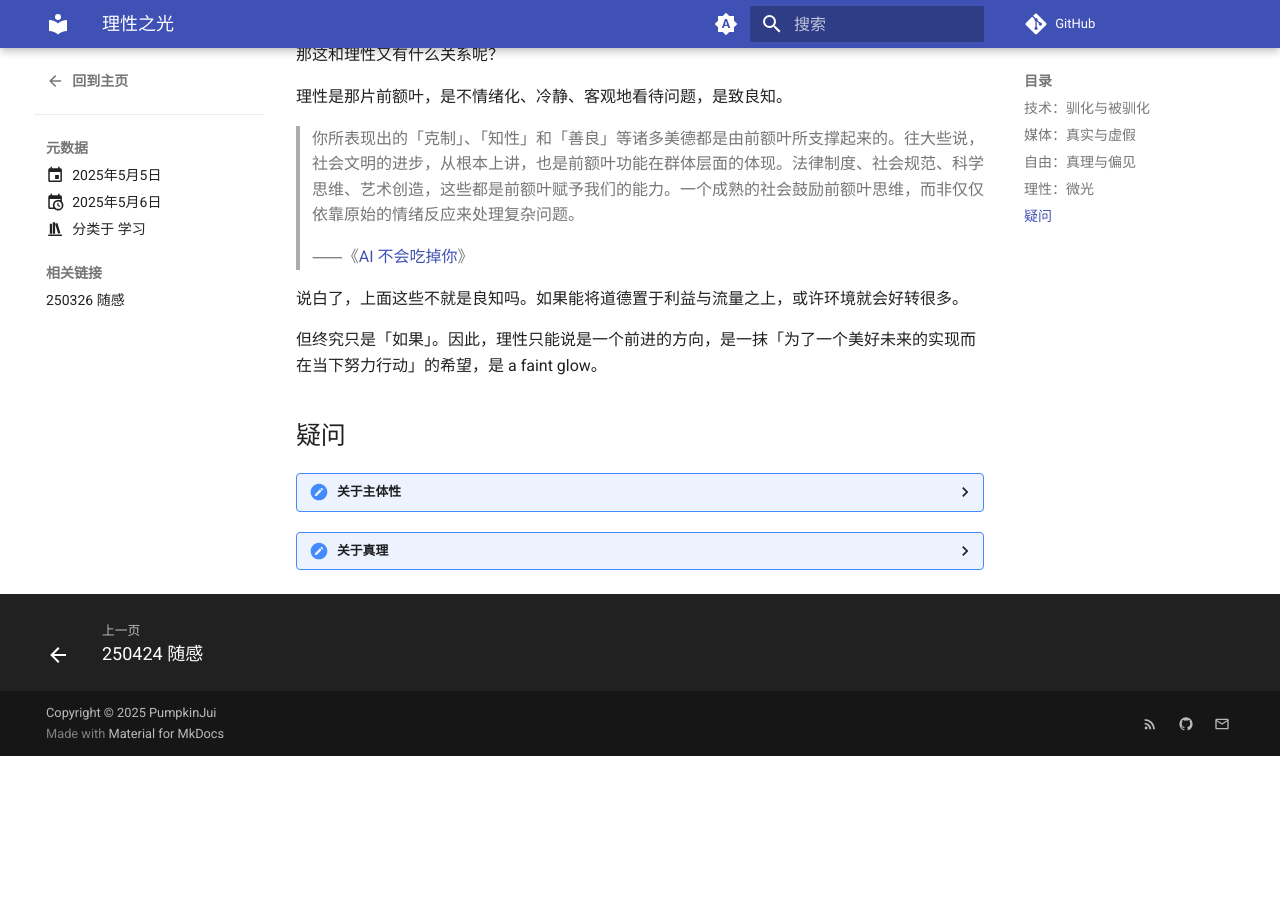
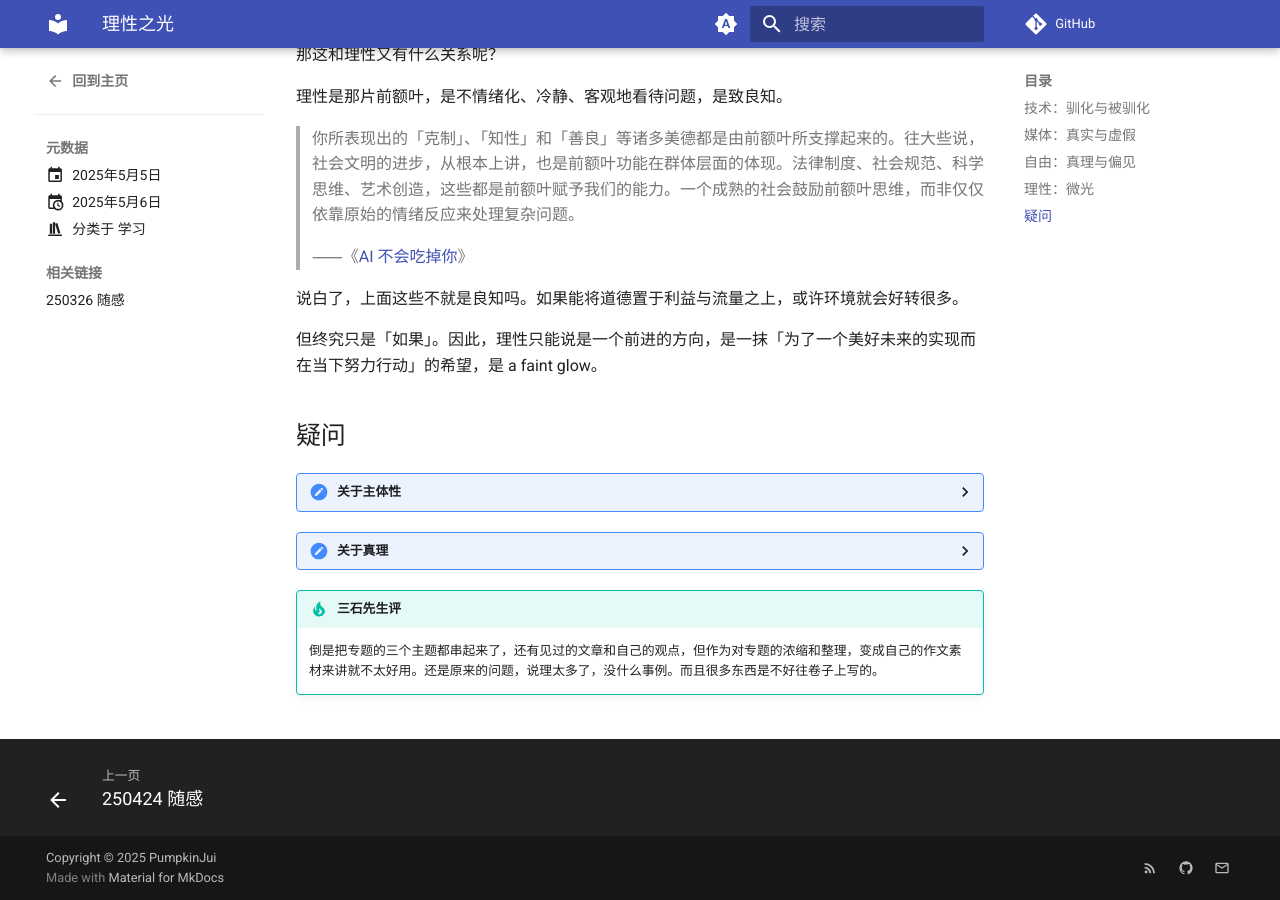
Before and after one commit to PumpkinJui/blog, an MkDocs documentation site: the page built from docs/blog/posts/250505_a_faint_glow.md, in a window 1280 px wide and 900 px high, scrolled down 3867 px. Built offline with MkDocs 1.6.1 and Material for MkDocs 9.7.7, drawn with Linux system fonts in a browser that asks for light colours; comment, search, counter and statistics services are not loaded; before the commit the page ends 4623 px from its top, so only the background shows below that.

Commit message:
Add 250505 evaluation

```diff
--- a/docs/blog/posts/250505_a_faint_glow.md
+++ b/docs/blog/posts/250505_a_faint_glow.md
@@ -166,3 +166,8 @@ links:
 读不懂，但怎么有一种「真理」是荒诞的感觉……
 
 ///
+/// tip | 三石先生评
+
+倒是把专题的三个主题都串起来了，还有见过的文章和自己的观点，但作为对专题的浓缩和整理，变成自己的作文素材来讲就不太好用。还是原来的问题，说理太多了，没什么事例。而且很多东西是不好往卷子上写的。
+
+///
```
